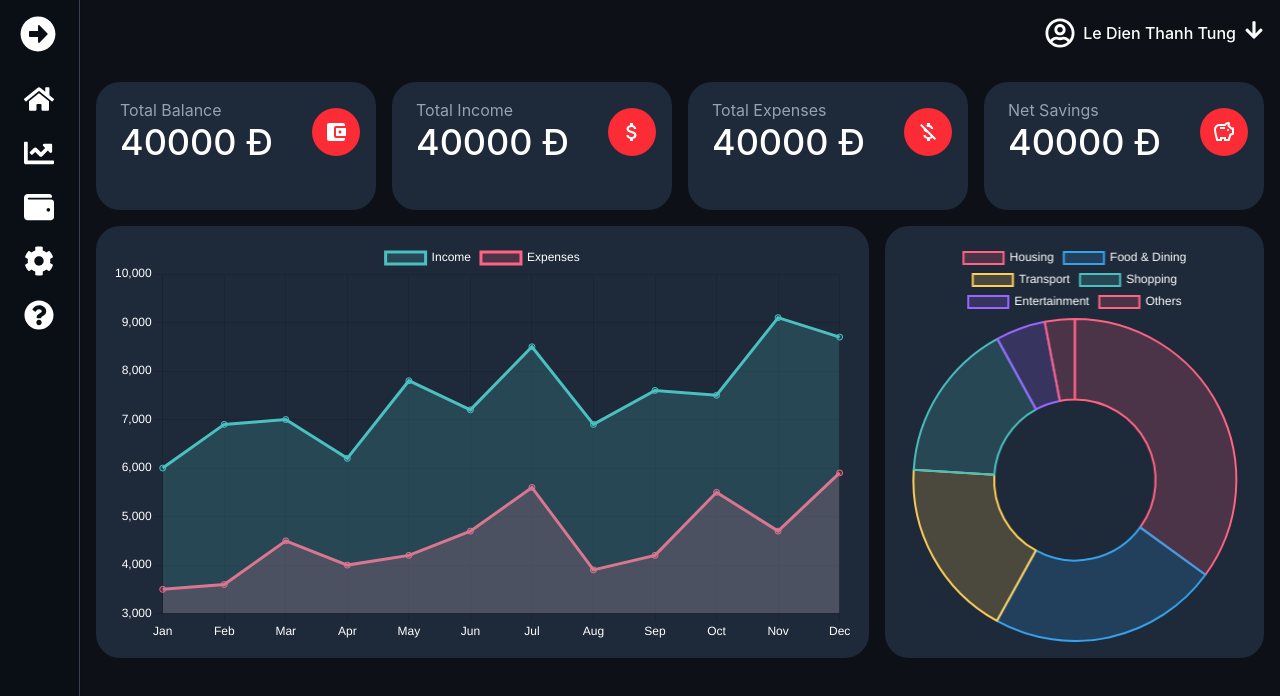
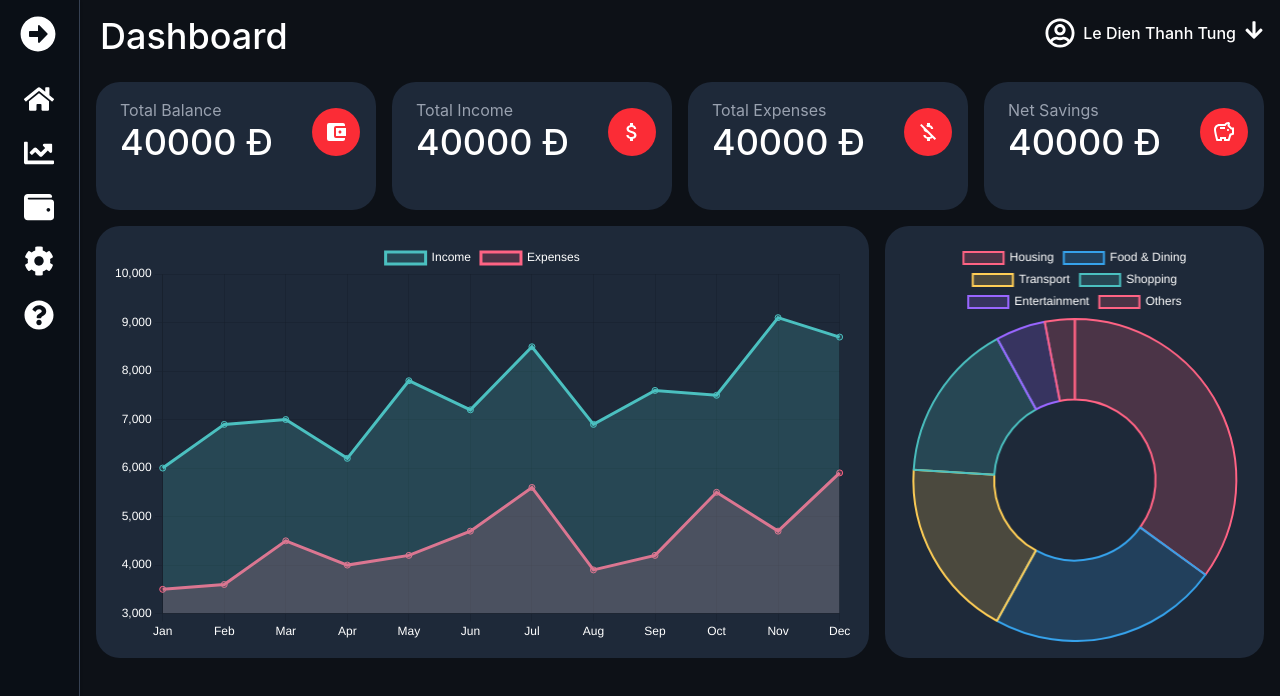
Before and after one commit to rigby200602/expense-tracking, a React (Vite) app: page / in a window 1280 px wide. Shown: the top 696 px of the page. Built offline with nearby package versions, Linux system fonts and the light colour scheme.

Commit message:
feat: update content

```diff
--- a/src/pages/Home.tsx
+++ b/src/pages/Home.tsx
@@ -12,7 +12,8 @@ const options = {
 
 const Home = () => {
   return (
-    <div>
+    <>
+      <h1 className="absolute top-0 text-white font-medium text-4xl my-4 px-1">Dashboard</h1>
       <div className="grid grid-cols-1 md:grid-cols-2 lg:grid-cols-3 xl:grid-cols-4 gap-4">
         {data.map((item) => (
           <Card
@@ -82,7 +83,7 @@ const Home = () => {
           />
         </div>
       </div>
-    </div>
+    </>
   );
 };
 
```
